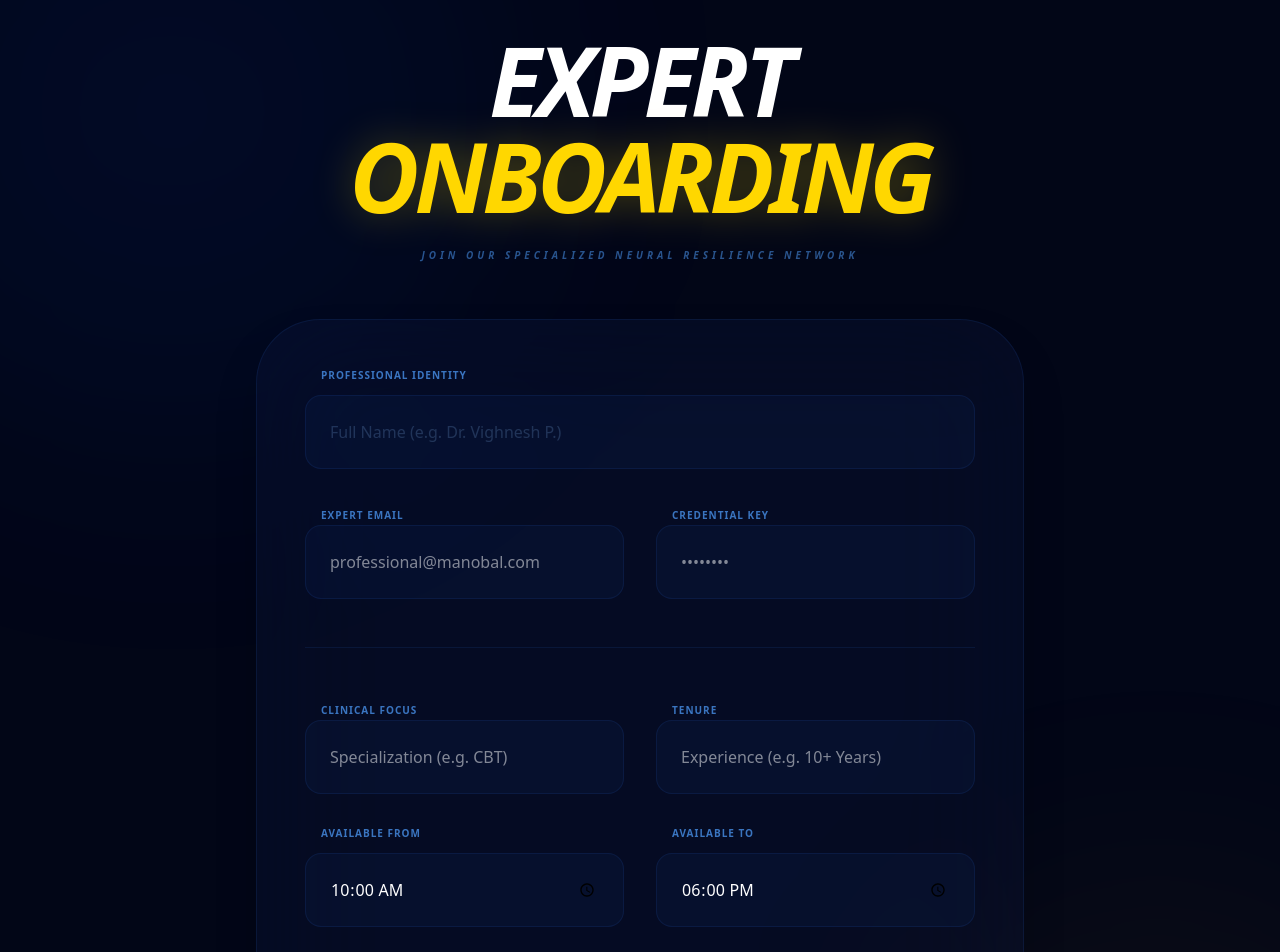
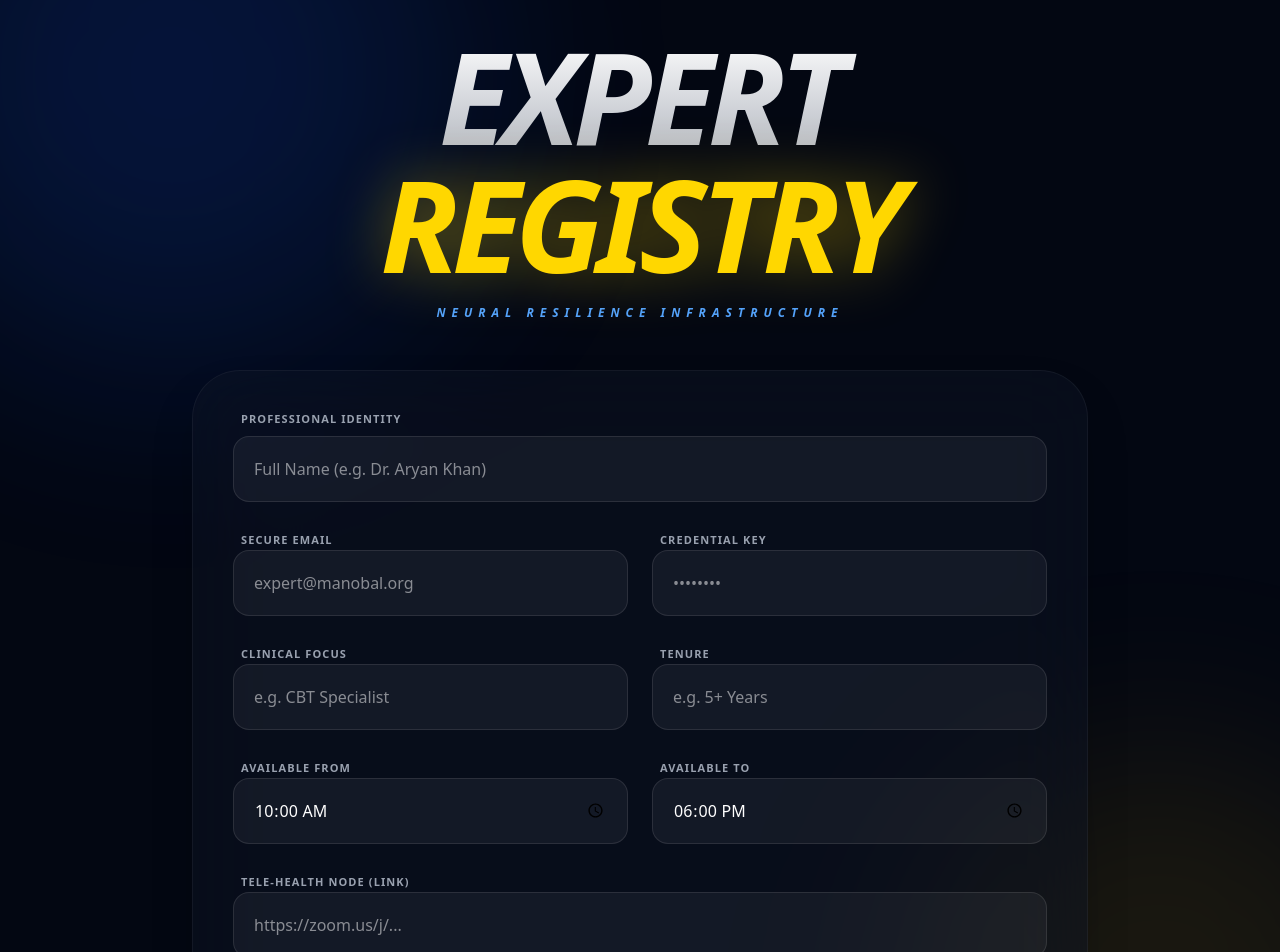
Before and after one commit to Vighnesh2803/Manobal, a React (Vite) app in the folder frontend/: page /counselor-register in a window 1280 px wide. Shown: the top 952 px of the page. Built offline with nearby package versions, Linux system fonts and the light colour scheme.

Commit message:
Done with full project

```diff
--- a/frontend/src/pages/CounselorReg.jsx
+++ b/frontend/src/pages/CounselorReg.jsx
@@ -4,6 +4,8 @@ import { useNavigate } from 'react-router-dom';
 
 const CounselorReg = () => {
     const navigate = useNavigate();
+
+    // 1. Initial State: Synced with main.py 'CounselorCreate' model
     const [counselor, setCounselor] = useState({
         name: '',
         email: '',
@@ -22,123 +24,147 @@ const CounselorReg = () => {
     const handleSubmit = async (e) => {
         e.preventDefault();
         try {
-            await axios.post('http://localhost:8000/counselor/register', counselor);
-            alert("Registration Successful! Welcome to the Manobal Expert Network.");
-            navigate('/login');
+            // 2. Payload Construction: Ensuring exact match with Pydantic model
+            const payload = {
+                name: counselor.name,
+                email: counselor.email,
+                password: counselor.password,
+                specialization: counselor.specialization,
+                experience: counselor.experience,
+                available_from: counselor.available_from,
+                available_to: counselor.available_to,
+                meeting_link: counselor.meeting_link
+            };
+
+            console.log("Submitting Expert Credentials:", payload);
+
+            // 3. Axios POST Request to FastAPI Node
+            const response = await axios.post('http://localhost:8000/counselor/register', payload, {
+                headers: {
+                    'Content-Type': 'application/json'
+                }
+            });
+
+            if (response.data.status === "success") {
+                alert("Success! Welcome to the Manobal Elite Expert Network.");
+                navigate('/login');
+            }
         } catch (err) {
-            console.error(err);
-            alert("Registration failed. Please check your professional credentials.");
+            // 4. Robust Error Handling (Catches 400/404/Network errors)
+            if (err.response) {
+                console.error("Backend Rejection:", err.response.data);
+                alert(`Registration failed: ${err.response.data.detail || "Validation Error"}`);
+            } else {
+                alert("Network Error: Please ensure your FastAPI server is active.");
+            }
         }
     };
 
     return (
-        <div className="min-h-screen bg-[#020617] text-white p-8 flex flex-col items-center justify-center relative overflow-hidden font-sans">
+        <div className="min-h-screen bg-[#030712] text-white p-8 flex flex-col items-center justify-center relative overflow-hidden font-sans">
+            {/* Neural Aesthetic Background */}
+            <div className="absolute top-[-20%] left-[-10%] w-[600px] h-[600px] bg-blue-600/20 rounded-full blur-[120px] animate-pulse" />
+            <div className="absolute bottom-[-10%] right-[-10%] w-[500px] h-[500px] bg-yellow-500/10 rounded-full blur-[100px]" />
 
-            {/* 🌌 Background Glow Orbs (Blue & Gold Theme) */}
-            <div className="absolute top-[-15%] left-[-10%] w-[600px] h-[600px] bg-blue-600/10 rounded-full blur-[150px] animate-pulse" />
-            <div className="absolute bottom-[-10%] right-[-10%] w-[500px] h-[500px] bg-yellow-500/5 rounded-full blur-[130px]" />
-
-            <div className="max-w-3xl w-full relative z-10">
-                <header className="mb-14 text-center">
-                    <h1 className="text-6xl lg:text-8xl font-black tracking-tighter uppercase italic text-white leading-none">
-                        Expert <br /> <span className="text-[#FFD700] drop-shadow-[0_0_20px_rgba(255,215,0,0.3)]">Onboarding</span>
+            <div className="max-w-4xl w-full relative z-10">
+                <header className="mb-12 text-center">
+                    <h1 className="text-7xl lg:text-9xl font-black tracking-tighter uppercase italic text-transparent bg-clip-text bg-gradient-to-b from-white to-gray-500 leading-none">
+                        Expert <br /> <span className="text-[#FFD700] drop-shadow-[0_0_30px_rgba(255,215,0,0.4)]">Registry</span>
                     </h1>
-                    <p className="text-blue-400/50 font-black italic mt-6 uppercase tracking-[0.4em] text-[10px]">Join our specialized neural resilience network</p>
+                    <p className="text-blue-400 font-bold italic mt-4 uppercase tracking-[0.5em] text-[12px]">Neural Resilience Infrastructure</p>
                 </header>
 
                 <form
                     onSubmit={handleSubmit}
-                    className="bg-blue-950/20 backdrop-blur-3xl p-12 rounded-[4rem] border border-blue-500/10 shadow-2xl grid grid-cols-1 md:grid-cols-2 gap-8 relative group hover:border-[#FFD700]/20 transition-all duration-700"
+                    className="bg-gray-900/40 backdrop-blur-2xl p-10 rounded-[3rem] border border-white/5 shadow-2xl grid grid-cols-1 md:grid-cols-2 gap-6 hover:border-yellow-500/20 transition-all duration-500"
                 >
                     <div className="md:col-span-2">
-                         <label className="text-[10px] font-black uppercase tracking-widest text-blue-400/70 mb-3 block ml-4">Professional Identity</label>
-                         <input
+                        <label className="text-[11px] font-bold uppercase tracking-widest text-gray-400 mb-2 block ml-2">Professional Identity</label>
+                        <input
                             type="text"
-                            placeholder="Full Name (e.g. Dr. Vighnesh P.)"
+                            placeholder="Full Name (e.g. Dr. Aryan Khan)"
+                            className="w-full p-5 bg-white/5 rounded-2xl border border-white/10 focus:border-[#FFD700] transition-all outline-none text-white"
                             value={counselor.name}
-                            className="w-full p-6 bg-blue-900/10 rounded-2xl border border-blue-500/10 focus:border-[#FFD700]/50 transition-all outline-none text-white placeholder-blue-300/20"
                             onChange={(e) => handleChange("name", e.target.value)}
                             required
                         />
                     </div>
 
-                    <div className="space-y-2">
-                        <label className="text-[10px] font-black uppercase tracking-widest text-blue-400/70 ml-4">Expert Email</label>
+                    <div className="space-y-1">
+                        <label className="text-[11px] font-bold uppercase tracking-widest text-gray-400 ml-2">Secure Email</label>
                         <input
                             type="email"
-                            placeholder="professional@manobal.com"
+                            placeholder="expert@manobal.org"
+                            className="w-full p-5 bg-white/5 rounded-2xl border border-white/10 focus:border-[#FFD700] transition-all outline-none"
                             value={counselor.email}
-                            className="w-full p-6 bg-blue-900/10 rounded-2xl border border-blue-500/10 focus:border-[#FFD700]/50 transition-all outline-none text-white"
                             onChange={(e) => handleChange("email", e.target.value)}
                             required
                         />
                     </div>
 
-                    <div className="space-y-2">
-                        <label className="text-[10px] font-black uppercase tracking-widest text-blue-400/70 ml-4">Credential Key</label>
+                    <div className="space-y-1">
+                        <label className="text-[11px] font-bold uppercase tracking-widest text-gray-400 ml-2">Credential Key</label>
                         <input
                             type="password"
                             placeholder="••••••••"
+                            className="w-full p-5 bg-white/5 rounded-2xl border border-white/10 focus:border-[#FFD700] transition-all outline-none"
                             value={counselor.password}
-                            className="w-full p-6 bg-blue-900/10 rounded-2xl border border-blue-500/10 focus:border-[#FFD700]/50 transition-all outline-none text-white"
                             onChange={(e) => handleChange("password", e.target.value)}
                             required
                         />
                     </div>
 
-                    <div className="md:col-span-2 h-[1px] bg-blue-500/10 my-4" />
-
-                    <div className="space-y-2">
-                        <label className="text-[10px] font-black uppercase tracking-widest text-blue-400/70 ml-4">Clinical Focus</label>
+                    <div className="space-y-1">
+                        <label className="text-[11px] font-bold uppercase tracking-widest text-gray-400 ml-2">Clinical Focus</label>
                         <input
                             type="text"
-                            placeholder="Specialization (e.g. CBT)"
+                            placeholder="e.g. CBT Specialist"
+                            className="w-full p-5 bg-white/5 rounded-2xl border border-white/10 focus:border-[#FFD700] transition-all outline-none"
                             value={counselor.specialization}
-                            className="w-full p-6 bg-blue-900/10 rounded-2xl border border-blue-500/10 focus:border-[#FFD700]/50 transition-all outline-none text-white"
                             onChange={(e) => handleChange("specialization", e.target.value)}
                             required
                         />
                     </div>
 
-                    <div className="space-y-2">
-                        <label className="text-[10px] font-black uppercase tracking-widest text-blue-400/70 ml-4">Tenure</label>
+                    <div className="space-y-1">
+                        <label className="text-[11px] font-bold uppercase tracking-widest text-gray-400 ml-2">Tenure</label>
                         <input
                             type="text"
-                            placeholder="Experience (e.g. 10+ Years)"
+                            placeholder="e.g. 5+ Years"
+                            className="w-full p-5 bg-white/5 rounded-2xl border border-white/10 focus:border-[#FFD700] transition-all outline-none"
                             value={counselor.experience}
-                            className="w-full p-6 bg-blue-900/10 rounded-2xl border border-blue-500/10 focus:border-[#FFD700]/50 transition-all outline-none text-white"
                             onChange={(e) => handleChange("experience", e.target.value)}
                             required
                         />
                     </div>
 
-                    <div className="flex flex-col gap-3">
-                        <label className="text-[10px] font-black uppercase tracking-widest text-blue-400/70 ml-4">Available From</label>
+                    <div className="space-y-1">
+                        <label className="text-[11px] font-bold uppercase tracking-widest text-gray-400 ml-2">Available From</label>
                         <input
                             type="time"
+                            className="w-full p-5 bg-white/5 rounded-2xl border border-white/10 focus:border-[#FFD700] transition-all outline-none text-white"
                             value={counselor.available_from}
-                            className="w-full p-6 bg-blue-900/10 rounded-2xl border border-blue-500/10 text-white focus:border-[#FFD700]/50 outline-none"
                             onChange={(e) => handleChange("available_from", e.target.value)}
                         />
                     </div>
 
-                    <div className="flex flex-col gap-3">
-                        <label className="text-[10px] font-black uppercase tracking-widest text-blue-400/70 ml-4">Available To</label>
+                    <div className="space-y-1">
+                        <label className="text-[11px] font-bold uppercase tracking-widest text-gray-400 ml-2">Available To</label>
                         <input
                             type="time"
+                            className="w-full p-5 bg-white/5 rounded-2xl border border-white/10 focus:border-[#FFD700] transition-all outline-none text-white"
                             value={counselor.available_to}
-                            className="w-full p-6 bg-blue-900/10 rounded-2xl border border-blue-500/10 text-white focus:border-[#FFD700]/50 outline-none"
                             onChange={(e) => handleChange("available_to", e.target.value)}
                         />
                     </div>
 
-                    <div className="md:col-span-2 space-y-2">
-                        <label className="text-[10px] font-black uppercase tracking-widest text-blue-400/70 ml-4">Tele-Health Node (Link)</label>
+                    <div className="md:col-span-2 space-y-1">
+                        <label className="text-[11px] font-bold uppercase tracking-widest text-gray-400 ml-2">Tele-Health Node (Link)</label>
                         <input
                             type="url"
-                            placeholder="Zoom / Meet Professional Link"
+                            placeholder="https://zoom.us/j/..."
+                            className="w-full p-5 bg-white/5 rounded-2xl border border-white/10 focus:border-[#FFD700] transition-all outline-none"
                             value={counselor.meeting_link}
-                            className="w-full p-6 bg-blue-900/10 rounded-2xl border border-blue-500/10 focus:border-[#FFD700]/50 transition-all outline-none text-white"
                             onChange={(e) => handleChange("meeting_link", e.target.value)}
                             required
                         />
@@ -146,7 +172,7 @@ const CounselorReg = () => {
 
                     <button
                         type="submit"
-                        className="md:col-span-2 mt-6 bg-[#FFD700] text-[#020617] p-6 rounded-[2rem] font-black uppercase tracking-widest text-xs hover:scale-105 transition-all shadow-xl shadow-yellow-500/10 active:scale-95"
+                        className="md:col-span-2 mt-4 bg-[#FFD700] text-black p-6 rounded-[2rem] font-black uppercase tracking-widest text-xs hover:scale-[1.03] transition-all active:scale-95 shadow-xl shadow-yellow-500/10"
                     >
                         Initialize Expert Profile &rarr;
                     </button>
```
Also changed, not shown: frontend/src/pages/Counselors.jsx (+27 -27 lines), frontend/src/pages/RelaxGame.jsx (+45 -43 lines), frontend/src/api.js (line endings or trailing spaces), frontend/src/pages/AIDetector.jsx (line endings or trailing spaces), frontend/src/pages/Dashboard.jsx (line endings or trailing spaces), 2 other files (tests, documents, lock files or other folders).
